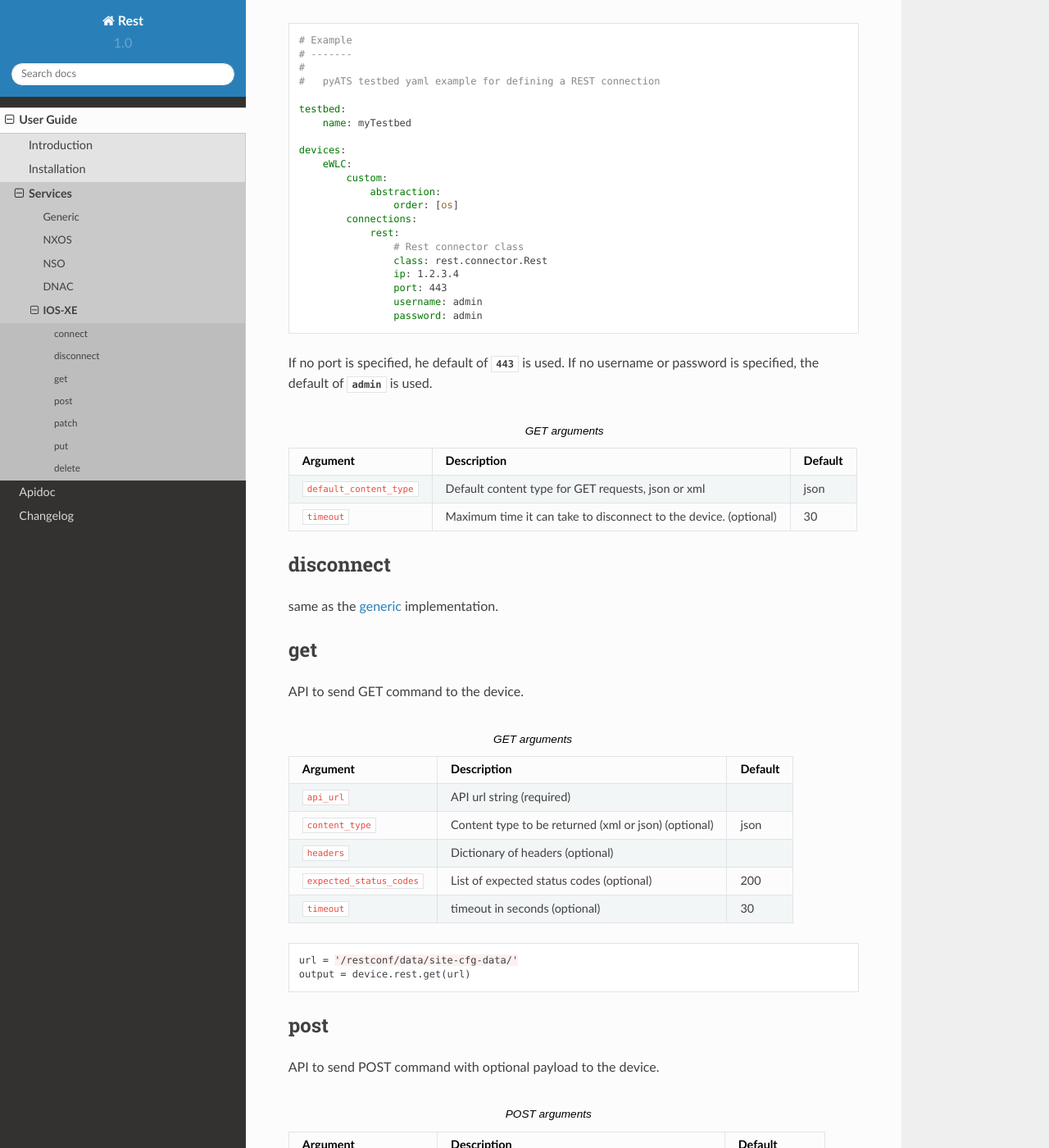
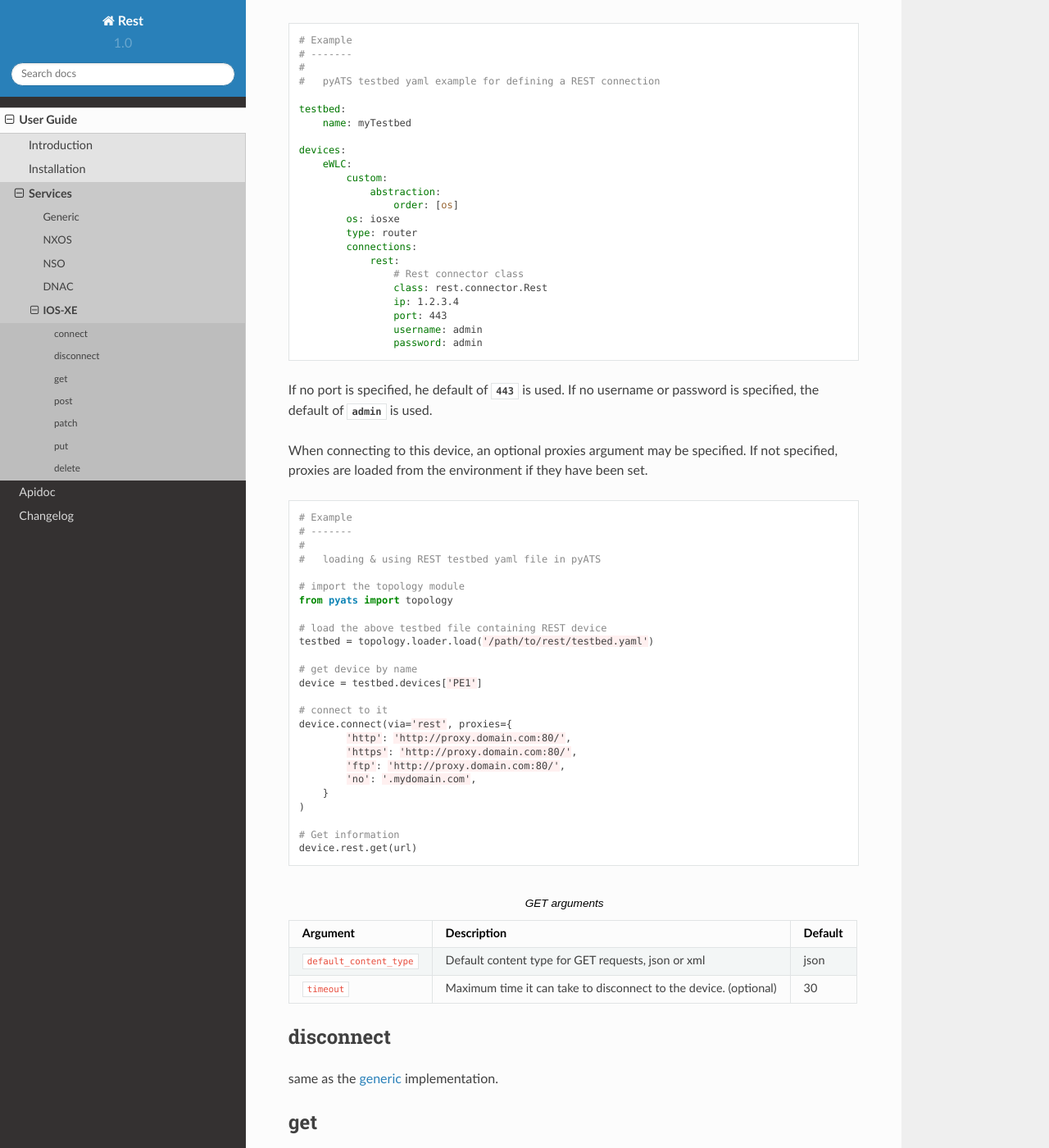
Before and after one commit to CiscoTestAutomation/rest, a Sphinx documentation site: the page built from connector/docs/user_guide/services/iosxe.rst, in a window 1280 px wide and 1400 px high, scrolled down 356 px. Shown: the whole window at 82% size. Built offline with Sphinx 7.4.7 and the Read the Docs theme 2.0.0, drawn with Linux system fonts in a browser that asks for light colours.

Commit message:
Doc changes for v19.8.

```diff
--- a/connector/docs/user_guide/introduction.rst
+++ b/connector/docs/user_guide/introduction.rst
@@ -48,6 +48,7 @@ to the connection for your devices in the testbed YAML file:
             os: # This must be set to select the rest connector plugin to use.
                 # The following values are supported :
                 # nso, nxos, dnac, apic, iosxe
+            type: router
             custom:
                 abstraction:
                     order: [os]
--- a/connector/docs/user_guide/services/iosxe.rst
+++ b/connector/docs/user_guide/services/iosxe.rst
@@ -27,6 +27,8 @@ and allows to specify the username and password in the testbed YAML file.
             custom:
                 abstraction:
                     order: [os]
+            os: iosxe
+            type: router
             connections:
                 rest:
                     # Rest connector class
@@ -39,6 +41,41 @@ and allows to specify the username and password in the testbed YAML file.
 
 If no port is specified, he default of `443` is used.
 If no username or password is specified, the default of `admin` is used.
+
+When connecting to this device, an optional proxies argument may be specified.
+If not specified, proxies are loaded from the environment if they have been
+set.
+
+.. code-block:: python
+
+    # Example
+    # -------
+    #
+    #   loading & using REST testbed yaml file in pyATS
+
+    # import the topology module
+    from pyats import topology
+
+    # load the above testbed file containing REST device
+    testbed = topology.loader.load('/path/to/rest/testbed.yaml')
+
+    # get device by name
+    device = testbed.devices['PE1']
+
+    # connect to it
+    device.connect(via='rest', proxies={
+            'http': 'http://proxy.domain.com:80/',
+            'https': 'http://proxy.domain.com:80/',
+            'ftp': 'http://proxy.domain.com:80/',
+            'no': '.mydomain.com',
+        }
+    )
+
+    # Get information
+    device.rest.get(url)
+
+
+
 
 
 .. csv-table:: GET arguments
```
Also changed, not shown: connector/docs/changelog/2019/august.rst (+16 -1 lines).
